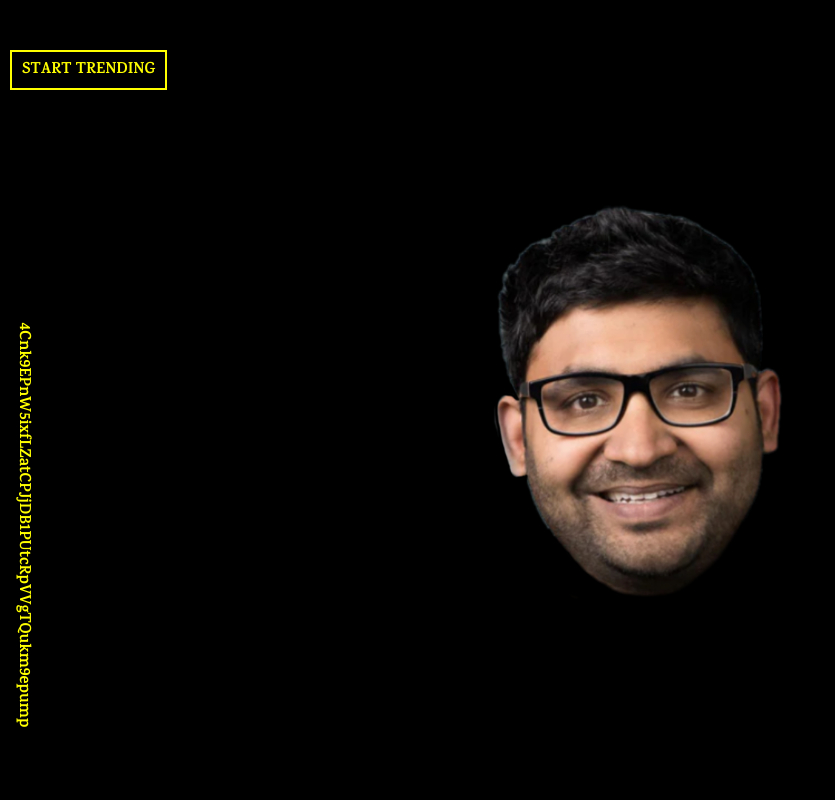
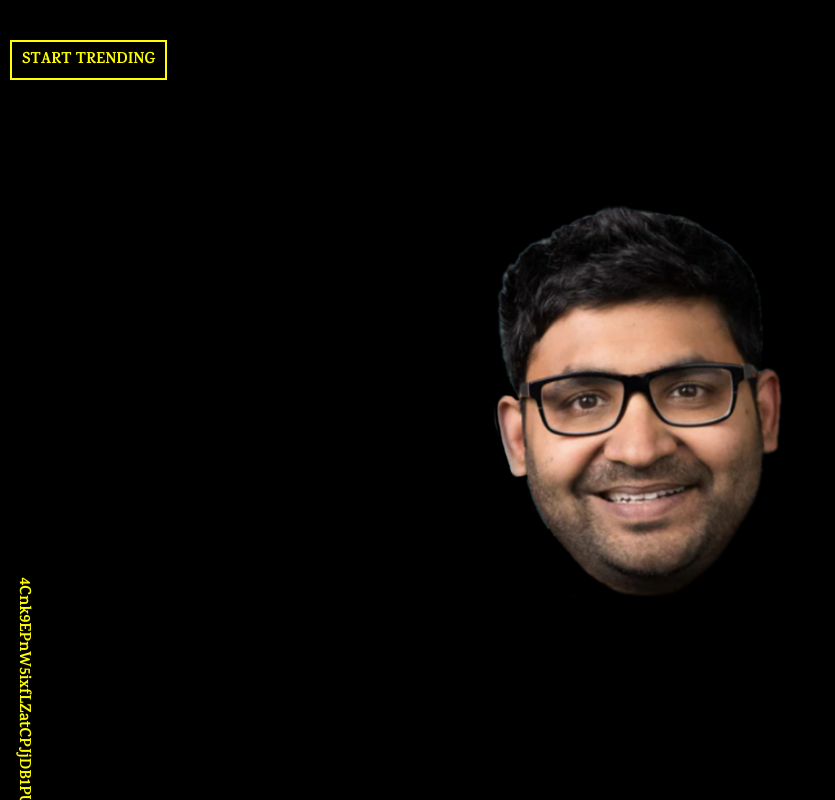
Before and after one commit to PC316/carilrice, a plain HTML site: page index.html in a window 1280 px wide. Shown: the whole page, without its empty margins (0-835 px from the left). Drawn offline with Linux system fonts and the light colour scheme.

Commit message:
Add files via upload

```diff
--- a/styles.css
+++ b/styles.css
@@ -115,19 +115,17 @@ body {
 }
 
 #start-trending-button {
-    top: 50px; /* Adjust to match the position */
+    top: 40px; /* Reduce space to bring closer to the TELEGRAM button */
 }
 
 #stop-trending-button {
-    top: 70px; /* Bring closer to the start-trending button */
+    top: 70px; /* Ensure the stop-trending button is close to the start-trending button */
 }
 
 #contract-container {
     position: fixed;
     bottom: 10px;
     left: 10px;
-    height: calc(100% - 140px); /* Account for spacing and buttons */
-    overflow: hidden;
     z-index: 1000;
 }
 
```
